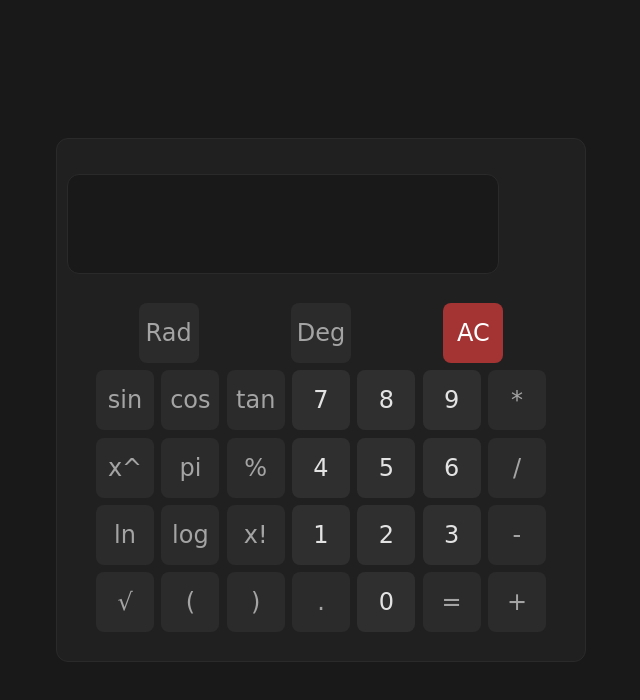
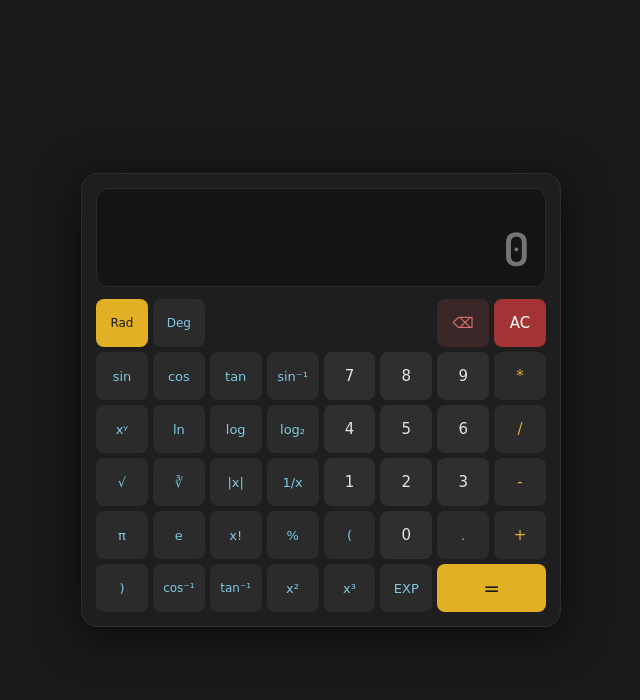
Before and after one commit to Yhommy741/Notion-Dark-Theme-Calculator, a plain HTML site: page index.html in a window 1280 px wide. Both pictures are taken after a click on the button "AC". Shown: the whole page, without its empty margins (319-959 px from the left). Drawn offline with Linux system fonts and the light colour scheme; a web font is replaced by a local one.

Commit message:
Update index.html

```diff
--- a/index.html
+++ b/index.html
@@ -4,205 +4,368 @@
   <meta charset="UTF-8">
   <meta name="viewport" content="width=device-width, initial-scale=1.0">
   <title>Calculator</title>
-    <link href="https://fonts.googleapis.com/css2?family=Dosis:wght@500&family=MuseoModerno:wght@300;400&display=swap" rel="stylesheet">
+  <link href="https://fonts.googleapis.com/css2?family=Dosis:wght@400;500;600&family=MuseoModerno:wght@300;400&display=swap" rel="stylesheet">
   <style>
 * { box-sizing: border-box; margin: 0; padding: 0; }
+
 body {
   display: flex;
   justify-content: center;
   align-items: center;
   min-height: 100vh;
   background: #191919;
-  font-size: 23px;
+  font-family: 'MuseoModerno', cursive;
+}
+
+.calculator {
+  background: #1E1E1E;
+  border-radius: 16px;
+  border: 1px solid #2E2E2E;
+  padding: 14px;
+  width: 480px;
+  box-shadow: 0 8px 40px rgba(0,0,0,0.6);
+}
+
+/* ── SCREEN ── */
+.screen-wrap {
+  background: #141414;
+  border: 1px solid #2A2A2A;
+  border-radius: 12px;
+  padding: 10px 16px 8px;
+  margin-bottom: 12px;
+}
+#expr {
+  width: 100%;
+  font-size: 13px;
+  color: #666;
+  font-family: 'Dosis', sans-serif;
+  height: 18px;
+  text-align: right;
+  background: transparent;
+  border: none;
+  outline: none;
+  pointer-events: none;
+  overflow: hidden;
+  white-space: nowrap;
+}
+#screen {
+  width: 100%;
+  font-size: 46px;
   color: #E3E3E3;
+  font-family: 'Dosis', sans-serif;
+  font-weight: 600;
+  text-align: right;
+  background: transparent;
+  border: none;
+  outline: none;
+  height: 60px;
+  padding: 0;
 }
-.dark { background: #2F2F2F !important; color: #E3E3E3 !important; }
-.button > .over {
-  text-decoration: overline;
-  display: inline-block;
-  position: relative;
-  top: 3px; left: -4px;
+
+/* ── GRID ── */
+.row {
+  display: grid;
+  grid-template-columns: repeat(8, 1fr);
+  gap: 5px;
+  margin-bottom: 5px;
 }
-.calculator {
-  display: inline-block;
-  background: #202020;
-  border-radius: 12px;
-  border: 1px solid #2A2A2A;
-  padding: 10px;
+.row:last-child { margin-bottom: 0; }
+
+/* ── BUTTONS ── */
+button {
+  font-size: 15px;
+  font-family: 'MuseoModerno', cursive;
+  color: #A4A4A4;
+  background: #2B2B2B;
+  border: 1px solid transparent;
+  border-radius: 8px;
+  height: 48px;
+  width: 100%;
+  cursor: pointer;
+  transition: background 0.15s, color 0.15s, transform 0.1s;
+  display: flex;
+  align-items: center;
+  justify-content: center;
 }
-.calculator button {
-  font-size: x-large;
-  color: #A4A4A4;
-  width: 2.5em;
-  min-height: 2.5em;
-  margin: 0.8%;
-  border-radius: 8px;
-  background-color: #2B2B2B;
-  border: 1px solid transparent;
-  font-family: 'MuseoModerno', cursive;
-  cursor: pointer;
-  transition: background 0.2s, transform 0.1s;
+button:hover {
+  background: #3A3A3A;
+  color: #FFF;
 }
-.calculator button:hover, #clean:hover {
-  background: #3F3F3F !important;
-  color: #FFFFFF !important;
-  transform: scale(0.95);
-}
-.calculator button:focus { outline: none; }
-.button:active, .button-active {
+button:active {
+  transform: scale(0.92);
   background: #E1B024;
   color: #191919;
-  transform: scale(0.9);
 }
-#screen {
-  background-color: #191919;
-  border: 1px solid #2A2A2A;
-  border-radius: 12px;
-  width: 85%;
-  height: 100px;
-  margin: 5% auto;
-  text-align: right;
-  overflow: auto;
-  overflow-wrap: break-word;
-  font-size: 50px;
-  font-family: 'Dosis', sans-serif;
-  color: #E3E3E3;
-  padding: 0 10px;
-}
-#clean { background: #A43434; color: #FFFFFF; }
-.calculator__row1,
-.calculator__row2,
-.calculator__row3,
-.calculator__row4,
-.calculator__row5 {
-  display: flex;
-  margin: 0 auto;
-  max-width: 90%;
-  justify-content: space-around;
-  align-items: center;
-}
-.calculator__row5 { margin-bottom: 3%; }
+button:focus { outline: none; }
+
+/* Variants */
+.num   { background: #2F2F2F; color: #E3E3E3; }
+.num:hover { background: #3D3D3D; }
+
+.op    { color: #E1B024; }
+.op:hover { background: #3A3419; color: #F0C040; }
+
+.fn    { color: #7EC8E3; font-size: 13px; }
+.fn:hover { background: #1a2e35; color: #9ddff5; }
+
+.eq    { background: #E1B024; color: #191919; font-size: 20px; }
+.eq:hover { background: #F0C040 !important; color: #000 !important; }
+
+.ac    { background: #A43434; color: #FFF; }
+.ac:hover { background: #C04040 !important; color: #FFF !important; }
+
+.del   { background: #3A2828; color: #E07070; }
+.del:hover { background: #4A3030 !important; color: #FF9090 !important; }
+
+.mode  { font-size: 12px; }
+.mode.active { background: #E1B024 !important; color: #191919 !important; }
+
+/* Row 1 special positions */
+#btn-rad { grid-column: 1; }
+#btn-deg { grid-column: 2; }
+#btn-del { grid-column: 7; }
+#btn-ac  { grid-column: 8; }
 </style>
 </head>
 <body>
 <div class="calculator">
-    <input type="text" id="screen" readonly>
-    <div class="calculator__row1">
-        <button class="button" id="btn-rad">Rad</button>
-        <button class="button" id="btn-deg">Deg</button>
-        <button class="button" id="clean">AC</button>
+
+  <!-- Screen -->
+  <div class="screen-wrap">
+    <input id="expr" readonly>
+    <input id="screen" readonly placeholder="0">
   </div>
-    <div class="calculator__row2">
-        <button class="button">sin</button>
-        <button class="button">cos</button>
-        <button class="button">tan</button>
-        <button class="button dark">7</button>
-        <button class="button dark">8</button>
-        <button class="button dark">9</button>
-        <button class="button">*</button>
+
+  <!-- Row 1: mode + clear -->
+  <div class="row">
+    <button id="btn-rad" class="mode fn active">Rad</button>
+    <button id="btn-deg" class="mode fn">Deg</button>
+    <button id="btn-del" class="del">⌫</button>
+    <button id="btn-ac"  class="ac">AC</button>
   </div>
-    <div class="calculator__row3">
-        <button class="button">x^</button>
-        <button class="button">pi</button>
-        <button class="button">%</button>
-        <button class="button dark">4</button>
-        <button class="button dark">5</button>
-        <button class="button dark">6</button>
-        <button class="button">/</button>
+
+  <!-- Row 2: trig + numpad top -->
+  <div class="row">
+    <button class="fn" data-action="sin">sin</button>
+    <button class="fn" data-action="cos">cos</button>
+    <button class="fn" data-action="tan">tan</button>
+    <button class="fn" data-action="asin">sin⁻¹</button>
+    <button class="num" data-action="digit">7</button>
+    <button class="num" data-action="digit">8</button>
+    <button class="num" data-action="digit">9</button>
+    <button class="op"  data-action="op">*</button>
   </div>
-    <div class="calculator__row4">
-        <button class="button">ln</button>
-        <button class="button">log</button>
-        <button class="button">x!</button>
-        <button class="button dark">1</button>
-        <button class="button dark">2</button>
-        <button class="button dark">3</button>
-        <button class="button">-</button>
+
+  <!-- Row 3: power/log + numpad mid -->
+  <div class="row">
+    <button class="fn" data-action="pow">xʸ</button>
+    <button class="fn" data-action="ln">ln</button>
+    <button class="fn" data-action="log">log</button>
+    <button class="fn" data-action="log2">log₂</button>
+    <button class="num" data-action="digit">4</button>
+    <button class="num" data-action="digit">5</button>
+    <button class="num" data-action="digit">6</button>
+    <button class="op"  data-action="op">/</button>
   </div>
-    <div class="calculator__row5">
-        <button class="button">&radic;<span class="over"></span></button>
-        <button class="button">(</button>
-        <button class="button">)</button>
-        <button class="button">.</button>
-        <button class="button dark">0</button>
-        <button class="button">=</button>
-        <button class="button">+</button>
+
+  <!-- Row 4: misc fn + numpad low -->
+  <div class="row">
+    <button class="fn" data-action="sqrt">√</button>
+    <button class="fn" data-action="cbrt">∛</button>
+    <button class="fn" data-action="abs">|x|</button>
+    <button class="fn" data-action="inv">1/x</button>
+    <button class="num" data-action="digit">1</button>
+    <button class="num" data-action="digit">2</button>
+    <button class="num" data-action="digit">3</button>
+    <button class="op"  data-action="op">-</button>
   </div>
+
+  <!-- Row 5: constants + numpad bot -->
+  <div class="row">
+    <button class="fn" data-action="pi">π</button>
+    <button class="fn" data-action="e">e</button>
+    <button class="fn" data-action="fact">x!</button>
+    <button class="fn" data-action="pct">%</button>
+    <button class="fn" data-action="op">(</button>
+    <button class="num" data-action="digit">0</button>
+    <button class="fn" data-action="dot">.</button>
+    <button class="op"  data-action="op">+</button>
+  </div>
+
+  <!-- Row 6: parens + equals -->
+  <div class="row">
+    <button class="fn" data-action="op">)</button>
+    <button class="fn" data-action="acos" style="font-size:12px">cos⁻¹</button>
+    <button class="fn" data-action="atan" style="font-size:12px">tan⁻¹</button>
+    <button class="fn" data-action="sq">x²</button>
+    <button class="fn" data-action="cube">x³</button>
+    <button class="fn" data-action="exp">EXP</button>
+    <button class="eq" data-action="eq" style="grid-column: span 2">=</button>
+  </div>
+
 </div>
 
 <script>
 var display = document.getElementById("screen");
-var isDeg = false;
+var expr    = document.getElementById("expr");
+var isDeg   = false;
+var exprStr = ""; // full expression string
 
+function toRad(v) { return isDeg ? v * Math.PI / 180 : v; }
+function toDeg(v) { return isDeg ? v * 180 / Math.PI : v; } // for inverse trig output
+
+function updateDisplay(val) {
+  display.value = val;
+}
+
+function safeEval(str) {
+  // replace ^ with ** for power
+  return eval(str.replace(/\^/g, "**"));
+}
+
+// Rad/Deg toggle
 document.getElementById("btn-rad").addEventListener("click", function() {
   isDeg = false;
-  this.style.background = "#E1B024"; this.style.color = "#191919";
-  document.getElementById("btn-deg").style.background = "";
-  document.getElementById("btn-deg").style.color = "";
+  this.classList.add("active");
+  document.getElementById("btn-deg").classList.remove("active");
 });
 document.getElementById("btn-deg").addEventListener("click", function() {
   isDeg = true;
-  this.style.background = "#E1B024"; this.style.color = "#191919";
-  document.getElementById("btn-rad").style.background = "";
-  document.getElementById("btn-rad").style.color = "";
+  this.classList.add("active");
+  document.getElementById("btn-rad").classList.remove("active");
 });
 
-function toRad(v) { return isDeg ? v * Math.PI / 180 : v; }
+// AC
+document.getElementById("btn-ac").addEventListener("click", function() {
+  exprStr = "";
+  display.value = "";
+  expr.value = "";
+  display.placeholder = "0";
+});
 
-var buttons = document.getElementsByClassName("button");
-Array.prototype.forEach.call(buttons, function(button) {
-  if (button.id === "btn-rad" || button.id === "btn-deg") return;
-  button.addEventListener("click", function() {
-    var text = button.textContent.trim();
-    var ops = ["=","AC","*","/","+","-","%","pi","√","sin","cos","tan","log","ln","x^","x!"];
-    if (!ops.includes(text)) {
-      display.value += text;
-    } else if (text === "=")   { equals(); }
-    else if (text === "AC")    { display.value = ""; }
-    else if (text === "*")     { display.value += "*"; }
-    else if (text === "/")     { display.value += "/"; }
-    else if (text === "+")     { display.value += "+"; }
-    else if (text === "-")     { display.value += "-"; }
-    else if (text === "%")     { display.value = eval(display.value) / 100; }
-    else if (text === "pi")    { display.value = display.value ? eval(display.value) * Math.PI : Math.PI; }
-    else if (text === "√")     { display.value = Math.sqrt(eval(display.value)); }
-    else if (text === "sin")   { display.value = Math.sin(toRad(eval(display.value))); }
-    else if (text === "cos")   { display.value = Math.cos(toRad(eval(display.value))); }
-    else if (text === "tan")   { display.value = Math.tan(toRad(eval(display.value))); }
-    else if (text === "log")   { display.value = Math.log10(eval(display.value)); }
-    else if (text === "ln")    { display.value = Math.log(eval(display.value)); }
-    else if (text === "x^")    { display.value += "^"; }
-    else if (text === "x!")    { factorial(); }
+// Backspace
+document.getElementById("btn-del").addEventListener("click", function() {
+  exprStr = exprStr.slice(0, -1);
+  display.value = exprStr;
+});
+
+// All other buttons
+document.querySelectorAll("button[data-action]").forEach(function(btn) {
+  btn.addEventListener("click", function() {
+    var action = btn.dataset.action;
+    var text = btn.textContent.trim();
+
+    if (action === "digit") {
+      exprStr += text;
+      display.value = exprStr;
+
+    } else if (action === "op") {
+      exprStr += text;
+      display.value = exprStr;
+
+    } else if (action === "dot") {
+      exprStr += ".";
+      display.value = exprStr;
+
+    } else if (action === "eq") {
+      doEquals();
+
+    } else if (action === "pow") {
+      exprStr += "^";
+      display.value = exprStr;
+
+    } else if (action === "sq") {
+      try { var v = safeEval(exprStr); exprStr = String(Math.pow(v,2)); display.value = exprStr; } catch(e) { display.value = "Error"; }
+
+    } else if (action === "cube") {
+      try { var v = safeEval(exprStr); exprStr = String(Math.pow(v,3)); display.value = exprStr; } catch(e) { display.value = "Error"; }
+
+    } else if (action === "sqrt") {
+      try { var v = safeEval(exprStr); exprStr = String(Math.sqrt(v)); display.value = exprStr; } catch(e) { display.value = "Error"; }
+
+    } else if (action === "cbrt") {
+      try { var v = safeEval(exprStr); exprStr = String(Math.cbrt(v)); display.value = exprStr; } catch(e) { display.value = "Error"; }
+
+    } else if (action === "abs") {
+      try { var v = safeEval(exprStr); exprStr = String(Math.abs(v)); display.value = exprStr; } catch(e) { display.value = "Error"; }
+
+    } else if (action === "inv") {
+      try { var v = safeEval(exprStr); exprStr = String(1/v); display.value = exprStr; } catch(e) { display.value = "Error"; }
+
+    } else if (action === "sin") {
+      try { var v = safeEval(exprStr); exprStr = String(Math.sin(toRad(v))); display.value = exprStr; } catch(e) { display.value = "Error"; }
+
+    } else if (action === "cos") {
+      try { var v = safeEval(exprStr); exprStr = String(Math.cos(toRad(v))); display.value = exprStr; } catch(e) { display.value = "Error"; }
+
+    } else if (action === "tan") {
+      try { var v = safeEval(exprStr); exprStr = String(Math.tan(toRad(v))); display.value = exprStr; } catch(e) { display.value = "Error"; }
+
+    } else if (action === "asin") {
+      try { var v = safeEval(exprStr); exprStr = String(toDeg(Math.asin(v))); display.value = exprStr; } catch(e) { display.value = "Error"; }
+
+    } else if (action === "acos") {
+      try { var v = safeEval(exprStr); exprStr = String(toDeg(Math.acos(v))); display.value = exprStr; } catch(e) { display.value = "Error"; }
+
+    } else if (action === "atan") {
+      try { var v = safeEval(exprStr); exprStr = String(toDeg(Math.atan(v))); display.value = exprStr; } catch(e) { display.value = "Error"; }
+
+    } else if (action === "ln") {
+      try { var v = safeEval(exprStr); exprStr = String(Math.log(v)); display.value = exprStr; } catch(e) { display.value = "Error"; }
+
+    } else if (action === "log") {
+      try { var v = safeEval(exprStr); exprStr = String(Math.log10(v)); display.value = exprStr; } catch(e) { display.value = "Error"; }
+
+    } else if (action === "log2") {
+      try { var v = safeEval(exprStr); exprStr = String(Math.log2(v)); display.value = exprStr; } catch(e) { display.value = "Error"; }
+
+    } else if (action === "fact") {
+      try {
+        var num = parseInt(safeEval(exprStr));
+        if (num < 0) { exprStr = "undefined"; }
+        else { var f=1; for(var i=num;i>0;i--) f*=i; exprStr = String(f); }
+        display.value = exprStr;
+      } catch(e) { display.value = "Error"; }
+
+    } else if (action === "pct") {
+      try { var v = safeEval(exprStr); exprStr = String(v/100); display.value = exprStr; } catch(e) { display.value = "Error"; }
+
+    } else if (action === "pi") {
+      exprStr += String(Math.PI);
+      display.value = exprStr;
+
+    } else if (action === "e") {
+      exprStr += String(Math.E);
+      display.value = exprStr;
+
+    } else if (action === "exp") {
+      exprStr += "*10^";
+      display.value = exprStr;
+    }
   });
 });
 
-function equals() {
+function doEquals() {
   try {
-    if (display.value.indexOf("^") > -1) {
-      var parts = display.value.split("^");
-      display.value = Math.pow(eval(parts[0]), eval(parts[1]));
-    } else {
-      display.value = eval(display.value);
+    expr.value = exprStr + " =";
+    var result = safeEval(exprStr);
+    // round to avoid floating point noise
+    result = parseFloat(result.toPrecision(12));
+    exprStr = String(result);
+    display.value = exprStr;
+  } catch(e) {
+    display.value = "Syntax Error";
+    exprStr = "";
   }
-  } catch(e) { display.value = "Syntax Error"; }
 }
 
-function factorial() {
-  var num = parseInt(eval(display.value));
-  if (num === 0) { display.value = "1"; return; }
-  if (num < 0)   { display.value = "undefined"; return; }
-  var f = 1;
-  for (var i = num; i > 0; i--) f *= i;
-  display.value = f;
-}
-
-// Keyboard support
+// Keyboard
 document.addEventListener("keydown", function(e) {
   var k = e.key;
-  if ("0123456789.+-*/()".includes(k)) display.value += k;
-  else if (k === "Enter" || k === "=") equals();
-  else if (k === "Backspace") display.value = display.value.slice(0, -1);
-  else if (k === "Escape") display.value = "";
+  if ("0123456789.+-*/()".includes(k)) { exprStr += k; display.value = exprStr; }
+  else if (k === "Enter" || k === "=") doEquals();
+  else if (k === "Backspace") { exprStr = exprStr.slice(0,-1); display.value = exprStr; }
+  else if (k === "Escape") { exprStr=""; display.value=""; expr.value=""; }
 });
 </script>
 </body>
```
Lines whose indentation alone changed are shown as unchanged.
